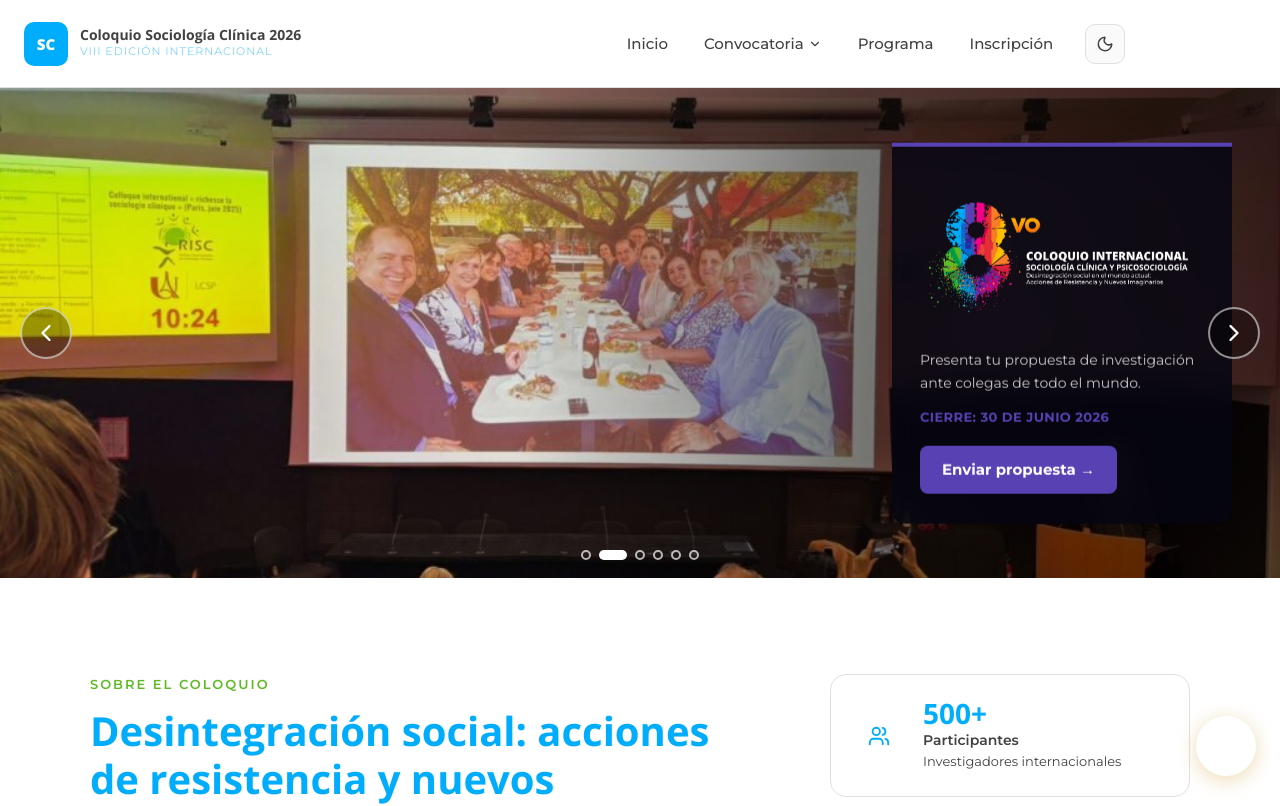
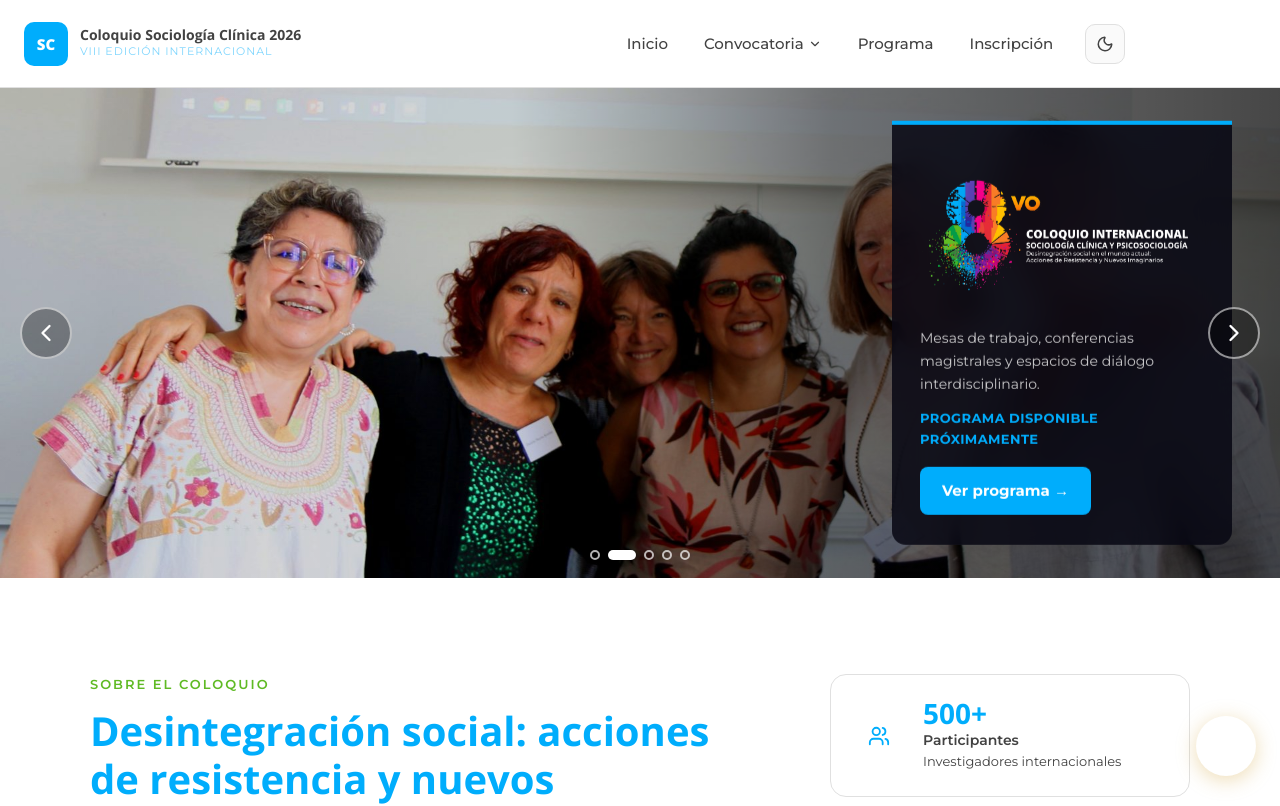
Before and after one commit to NCM08/coloquio-puc, a Next.js app: page / in a window 1280 px wide. Shown: the top 806 px of the page. Built offline with nearby package versions, Linux system fonts and the light colour scheme.

Commit message:
Paso 5: Limpieza de slides, integración de fotos HD y reordenamiento de prioridad visual
Co-Authored-By: Claude Sonnet 4.6 <noreply@anthropic.com>

```diff
--- a/components/ui/ImageCarousel.tsx
+++ b/components/ui/ImageCarousel.tsx
@@ -8,34 +8,12 @@ import { ChevronLeft, ChevronRight } from "lucide-react";
 import type { SlideData } from "@/types/coloquio";
 
 // ============================================================
-// 6 slides — usa los archivos exactos que subiste a /public/images/
-// (respeta mayúsculas/minúsculas en producción)
+// 5 slides — archivos en /public/images/ (respeta mayúsculas en producción)
+// Orden de prioridad visual: slide-3.JPG primero (imagen principal)
 // ============================================================
 const SLIDES: SlideData[] = [
   {
     id: 1,
-    image: "/images/slide-1.jpg",
-    title: "VIII Coloquio Internacional de Sociología Clínica y Psicosociología",
-    subtitle:
-      "Desintegración social en el mundo actual: acciones de resistencias y nuevos imaginarios posibles",
-    dateText: "10 — 12 de Noviembre 2026 · Santiago, Chile",
-    ctaText: "Conocer más",
-    ctaLink: "/convocatoria",
-    bgColor: "#00adfc",
-  },
-  {
-    id: 2,
-    image: "/images/slide-2.jpg",
-    title: "Convocatoria abierta",
-    subtitle:
-      "Presenta tu propuesta de investigación ante colegas de todo el mundo.",
-    dateText: "Cierre: 30 de junio 2026",
-    ctaText: "Enviar propuesta",
-    ctaLink: "/convocatoria",
-    bgColor: "#5841b3",
-  },
-  {
-    id: 3,
     image: "/images/slide-3.JPG",
     title: "Conferencistas magistrales",
     subtitle:
@@ -46,7 +24,7 @@ const SLIDES: SlideData[] = [
     bgColor: "#f5008c",
   },
   {
-    id: 4,
+    id: 2,
     image: "/images/slide-4.JPG",
     title: "Programa del coloquio",
     subtitle:
@@ -57,7 +35,7 @@ const SLIDES: SlideData[] = [
     bgColor: "#00adfc",
   },
   {
-    id: 5,
+    id: 3,
     image: "/images/slide-5.JPG",
     title: "Comunidad internacional",
     subtitle:
@@ -68,12 +46,23 @@ const SLIDES: SlideData[] = [
     bgColor: "#f87e28",
   },
   {
-    id: 6,
-    image: "/images/slide-6.jpg",
-    title: "Inscripciones abiertas",
+    id: 4,
+    image: "/images/slide-grupo.jpg",
+    title: "Una comunidad académica global",
     subtitle:
-      "Modalidad presencial en Santiago de Chile y transmisión en línea para participantes internacionales.",
-    dateText: "Precio anticipado disponible",
+      "Investigadores, clínicos y académicos de todo el mundo reunidos en torno a la Sociología Clínica.",
+    dateText: "10 — 12 de Noviembre 2026 · Santiago, Chile",
+    ctaText: "Conocer más",
+    ctaLink: "/convocatoria",
+    bgColor: "#5841b3",
+  },
+  {
+    id: 5,
+    image: "/images/slide-panel.jpg",
+    title: "Expositores y panelistas",
+    subtitle:
+      "Diálogos de alto nivel entre especialistas que marcan la agenda de la disciplina a nivel mundial.",
+    dateText: "Inscripciones abiertas · Precio anticipado",
     ctaText: "Inscribirse ahora",
     ctaLink: "/inscripciones",
     bgColor: "#5fba24",
@@ -156,7 +145,7 @@ export default function ImageCarousel() {
               alt={slide.title}
               fill
               sizes="100vw"
-              style={{ objectFit: "cover", objectPosition: "center" }}
+              className="object-cover object-center"
               priority={current === 0}
             />
 
```
